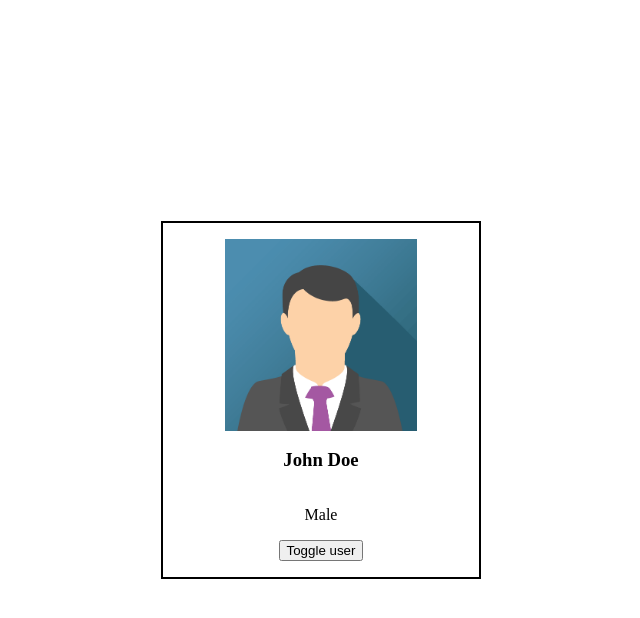
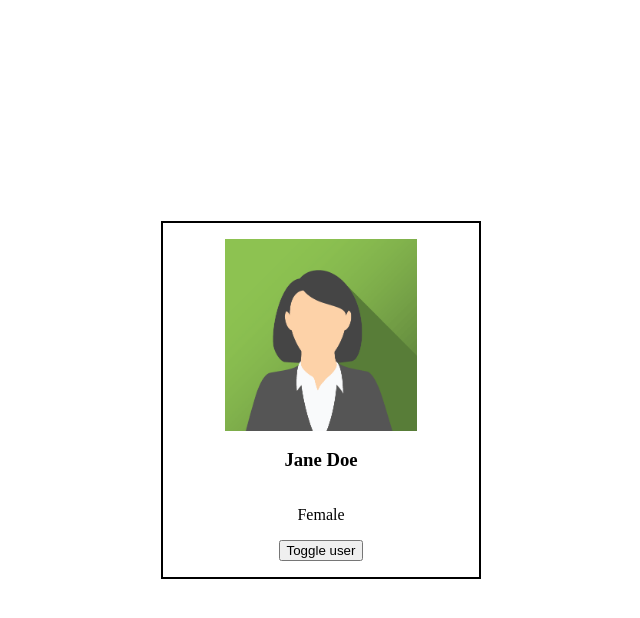
Before and after one commit to Mitansh-7/BI-Development-Workshop, a plain HTML site: page index.html in a window 1280 px wide. Both pictures are taken after a click on the button "Toggle user". Shown: the whole page, without its empty margins (319-959 px from the left). Drawn offline with Linux system fonts and the light colour scheme.

Commit message:
toogle button added

```diff
--- a/index.html
+++ b/index.html
@@ -9,10 +9,10 @@
 <body>
     <!-- <h1>Hello from HTML</h1> -->
     <div class="card">
-        <img src="john.png" alt="John">
-        <h3>John Doe</h3>
-        <p>Male</p>
-        <button>Toggle user</button>
+        <img id="user-image" src="john.png" alt="John Doe">
+        <h3 id="user-name">John Doe</h3>
+        <p id="user-gender">Male</p>
+        <button id="toggle-button">Toggle user</button>
     </div>
     <script src="index.js"></script>
 </body>
--- a/index.js
+++ b/index.js
@@ -1 +1,28 @@
-//alert("hello from JS");
+const users = [
+    {
+        name: "John Doe",
+        gender: "Male",
+        image: "john.png"
+    },
+    {
+        name: "Jane Doe",
+        gender: "Female",
+        image: "jane.png"
+    }
+];
+
+let currentUser = 0;
+
+const userImage = document.getElementById("user-image");
+const userName = document.getElementById("user-name");
+const userGender = document.getElementById("user-gender");
+const toggleButton = document.getElementById("toggle-button");
+
+toggleButton.addEventListener("click", function () {
+    currentUser = currentUser === 0 ? 1 : 0;
+
+    userImage.src = users[currentUser].image;
+    userImage.alt = users[currentUser].name;
+    userName.textContent = users[currentUser].name;
+    userGender.textContent = users[currentUser].gender;
+});
```
